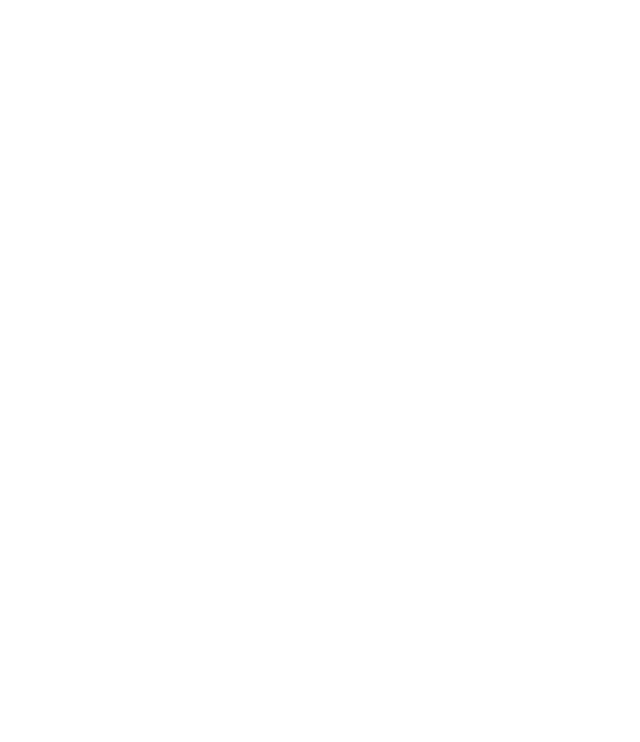
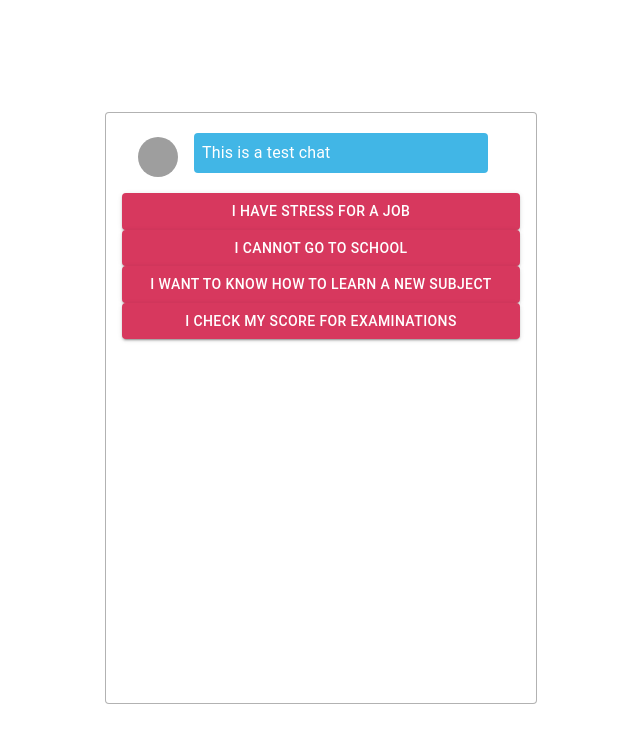
Before and after one commit to hiro9108/mock-web-application, a React (Create React App) app: page /chatbot in a window 1280 px wide. Shown: the top 742 px of the page, without its empty margins (319-959 px from the left). Built offline with nearby package versions, Linux system fonts and the light colour scheme; grey boxes are pictures that could not be loaded.

Commit message:
feat: add draft chatbot

```diff
--- a/src/App.tsx
+++ b/src/App.tsx
@@ -6,6 +6,7 @@
 import Secret from './components/Secret';
 
 import AppPage from './components/AppPage';
+import Chatbot from './containers/Chatbot/Chatbot';
 
 import { createMuiTheme } from '@material-ui/core/styles';
 import { ThemeProvider } from '@material-ui/styles';
@@ -48,6 +49,8 @@
               <Route exact path='/func02' component={Secret} />
               <Route exact path='/func03' component={Secret} />
               <Route exact path='/func04' component={Secret} />
+
+              <Route exact path='/chatbot' component={Chatbot} />
             </Switch>
         </Router>
       </ThemeProvider>
--- a/src/components/AppPage.tsx
+++ b/src/components/AppPage.tsx
@@ -77,7 +77,7 @@
       <div className={classes.toolbar} />
       <Divider />
       <List>
-        {['func01', 'func02', 'func03', 'func04'].map((text, index) => (
+        {['chatbot', 'func02', 'func03', 'func04'].map((text, index) => (
           <Link to={text} style={{ textDecoration: 'none', color: 'black' }}>
             <ListItem button key={text}>
               <ListItemIcon>{index % 2 === 0 ? <InboxIcon /> : <MailIcon />}</ListItemIcon>
--- /dev/null
+++ b/src/components/Chatbot/Answer.tsx
@@ -0,0 +1,24 @@
+import React from 'react';
+
+// import { makeStyles, createStyles, Theme } from '@material-ui/core/styles';
+import Button from '@material-ui/core/Button';
+
+// const useStyles = makeStyles((theme: Theme) =>
+//   createStyles({
+//     root: {
+//       '& > *': {
+//         margin: theme.spacing(1),
+//       },
+//     },
+//   }),
+// );
+
+const answer = (props: any) => {
+    // const classes = useStyles();
+
+    return (
+        <Button variant="contained" color="primary" fullWidth={true} >{props.content}</Button>
+    );
+};
+
+export default answer;
--- /dev/null
+++ b/src/components/Chatbot/Answers.tsx
@@ -0,0 +1,13 @@
+import React from 'react';
+
+import Answer from './Answer';
+
+const answers = (props: any) => (
+    <>
+        {props.contents.answers.map((element: any, index: any) => (
+            <Answer content={element.content} key={index.toString()}/>
+        ))}
+    </>
+);
+
+export default answers;
--- /dev/null
+++ b/src/components/Chatbot/Chat.tsx
@@ -0,0 +1,42 @@
+import React from 'react';
+
+// import { createStyles, Theme, makeStyles } from '@material-ui/core/styles';
+import ListItem from '@material-ui/core/ListItem';
+import ListItemText from '@material-ui/core/ListItemText';
+import ListItemAvatar from '@material-ui/core/ListItemAvatar';
+import Avatar from '@material-ui/core/Avatar';
+
+import classes from '../../containers/Chatbot/chatbot.module.css';
+
+// const useStyles = makeStyles((theme: Theme) =>
+//   createStyles({
+//     root: {
+//       width: '100%',
+//       maxWidth: '36ch',
+//       backgroundColor: theme.palette.background.paper,
+//     },
+//     inline: {
+//       display: 'inline',
+//     },
+//   }),
+// );
+
+const chat = (props: any) => {
+    // const classes = useStyles();
+
+    return (
+        <>
+            <ListItem alignItems="flex-start">
+                <ListItemAvatar>
+                    <Avatar alt="Icon" src="#" />
+                </ListItemAvatar>
+                <ListItemText
+                    className={classes.ChatColor}
+                    primary={props.chat}
+                />
+            </ListItem>
+        </>
+    );
+};
+
+export default chat;
--- /dev/null
+++ b/src/components/Chatbot/Chats.tsx
@@ -0,0 +1,34 @@
+import React from 'react';
+
+import Chat from './Chat';
+
+// import { createStyles, Theme, makeStyles } from '@material-ui/core/styles';
+// import classes from '../../containers/Chatbot/chatbot.module.css';
+import List from '@material-ui/core/List';
+
+
+
+// const useStyles = makeStyles((theme: Theme) =>
+//   createStyles({
+//     root: {
+//       width: '100%',
+//       maxWidth: '36ch',
+//       backgroundColor: theme.palette.background.paper,
+//     },
+//     inline: {
+//       display: 'inline',
+//     },
+//   }),
+// );
+
+const chats = (props: any) => {
+    // const classes = useStyles();
+
+    return (
+        <List>
+            <Chat chat={props.chat}/>
+        </List>
+    );
+};
+
+export default chats;
--- /dev/null
+++ b/src/containers/Chatbot/Chatbot.tsx
@@ -0,0 +1,32 @@
+import React, { Component } from 'react';
+
+import classes from './chatbot.module.css';
+import datasets from './datasets';
+
+import Chats from '../../components/Chatbot/Chats';
+import Answers from '../../components/Chatbot/Answers';
+
+class Chatbot extends Component<any, any> {
+    constructor(props: any) {
+        super(props);
+        this.state = {
+            answers: [],
+            chats: [],
+            currentId: "init",
+            datasets: datasets,
+            open: false,
+        }
+    }
+    render () {
+        return (
+            <div className={classes.CenterSection}>
+                <div className={classes.CenterBox}>
+                    <Chats chat="This is a test chat" />
+                    <Answers contents={this.state.datasets[this.state.currentId]} />
+                </div>
+            </div>
+        );
+    };
+};
+
+export default Chatbot;
--- /dev/null
+++ b/src/containers/Chatbot/chatbot.module.css
@@ -0,0 +1,67 @@
+.CenterSection {
+    position: relative;
+    height: 100vh;
+    width: 100%;
+}
+
+.CenterBox {
+    background: #fff;
+    border: 1px solid rgba(0,0,0,0.3);
+    border-radius: 4px;
+    box-sizing: border-box;
+    height: 592px;
+    max-width: 432px;
+    padding: 0 1rem;
+    width: 100%;
+
+    /* Vertical and horizontal center alignment */
+    position: absolute;
+    top: 50%;
+    left: 50%;
+    transform: translate(-50%, -50%);
+}
+
+.ChatColor {
+    background: #41B6E6;
+    border-radius: 4px;
+    color: #fff;
+    font-size: 14px;
+    font-weight: 500;
+    padding: .5rem;
+    margin-right: 1rem;
+    max-width: 80%;
+    width: auto;
+}
+
+.c-grid__answer {
+    display: flex;
+    flex-flow: column;
+    justify-content: flex-end;
+    height: 192px;
+}
+
+.p-chat__row {
+    display: flex;
+    flex-direction: row;
+    justify-content: flex-start;
+    padding-right: 0 !important;
+}
+
+.p-chat__reverse {
+    display: flex;
+    flex-direction: row-reverse;
+    justify-content: flex-end;
+    padding-right: 0 !important;
+}
+
+.p-question__title {
+    font-size: 1.25rem;
+    font-weight: 600;
+    margin: 0 0 1rem 0;
+}
+
+.p-question__description {
+    font-size: 1rem;
+    letter-spacing: .125rem;
+    line-height: 1.7;
+}
--- /dev/null
+++ b/src/containers/Chatbot/datasets.tsx
@@ -0,0 +1,81 @@
+const defaultDataset = {
+    "init": {
+        answers: [
+            {content: "I have stress for a job", nextId: "job_offer"},
+            {content: "I cannot go to school", nextId: "consultant"},
+            {content: "I want to know how to learn a new subject", nextId: "community"},
+            {content: "I check my score for examinations", nextId: "dating"},
+        ],
+        question: "What are your problems?",
+    },
+    "job_offer": {
+        answers: [
+            {content: "Webサイトを制作してほしい", nextId: "website"},
+            {content: "Webアプリを開発してほしい", nextId: "webapp"},
+            {content: "自動化ツールを作ってほしい", nextId: "automation_tool"},
+            {content: "その他", nextId: "other_jobs"}
+        ],
+        question: "どのようなお仕事でしょうか？",
+    },
+    "website": {
+        answers: [
+            {content: "問い合わせる", nextId: "contact"},
+            {content: "最初の質問に戻る", nextId: "init"}
+        ],
+        question: "Webサイト細作についてですね。コチラからお問い合わせできます。",
+    },
+    "webapp": {
+        answers: [
+            {content: "問い合わせる", nextId: "contact"},
+            {content: "最初の質問に戻る", nextId: "init"}
+        ],
+        question: "Webアプリ開発についてですね。コチラからお問い合わせできます。",
+    },
+    "automation_tool": {
+        answers: [
+            {content: "問い合わせる", nextId: "contact"},
+            {content: "最初の質問に戻る", nextId: "init"}
+        ],
+        question: "自動化ツール開発についてですね。コチラからお問い合わせできます。",
+    },
+    "other_jobs": {
+        answers: [
+            {content: "問い合わせる", nextId: "contact"},
+            {content: "最初の質問に戻る", nextId: "init"}
+        ],
+        question: "その他についてですね。コチラからお問い合わせできます。",
+    },
+    "consultant": {
+        answers: [
+            {content: "YouTubeで動画を見る", nextId: "https://www.youtube.com/channel/UC-bOAxx-YOsviSmqh8COR0w"},
+            {content: "学習コミュニティについて知りたい", nextId: "community"},
+            {content: "最初の質問に戻る", nextId: "init"}
+        ],
+        question: "トラハックは普段からYouTubeでキャリアについて発信しています。また、僕が運営するエンジニア向け学習コミュニティ内でも相談に乗っていますよ。",
+    },
+    "community": {
+        answers: [
+            {content: "どんな活動をしているの？", nextId: "community_activity"},
+            {content: "コミュニティに参加したい", nextId: "https://torahack.web.app/community/"},
+            {content: "最初の質問に戻る", nextId: "init"}
+        ],
+        question: "2020年3月から学習コミュニティを始めました！🎉Webエンジニアへの転職を目指す人向けに、プログラミングを教えたりキャリアの相談に乗っています。",
+    },
+    "community_activity": {
+        answers: [
+            {content: "さらに詳細を知りたい", nextId: "https://youtu.be/tIzE7hUDbBM"},
+            {content: "コミュニティに参加したい", nextId: "https://torahack.web.app/community/"},
+            {content: "最初の質問に戻る", nextId: "init"}
+        ],
+        question: "フロントエンド向けの教材の提供、キャリアや勉強法に関するメルマガの配信、週1のオンライン作業会などを開催しています！\n詳細はYouTube動画で紹介しています。",
+    },
+    "dating": {
+        answers: [
+            {content: "DMする", nextId: "https://twitter.com/torahack_"},
+            {content: "最初の質問に戻る", nextId: "init"}
+        ],
+        question: "まずは一緒にランチでもいかがですか？DMしてください😘",
+    },
+}
+
+export default defaultDataset
```
